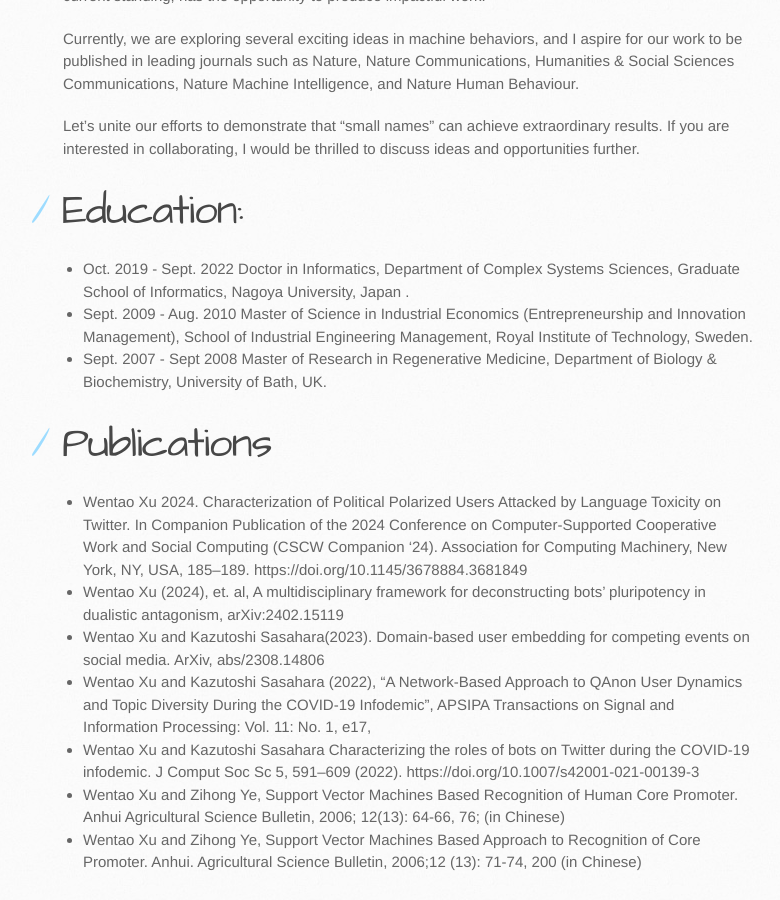
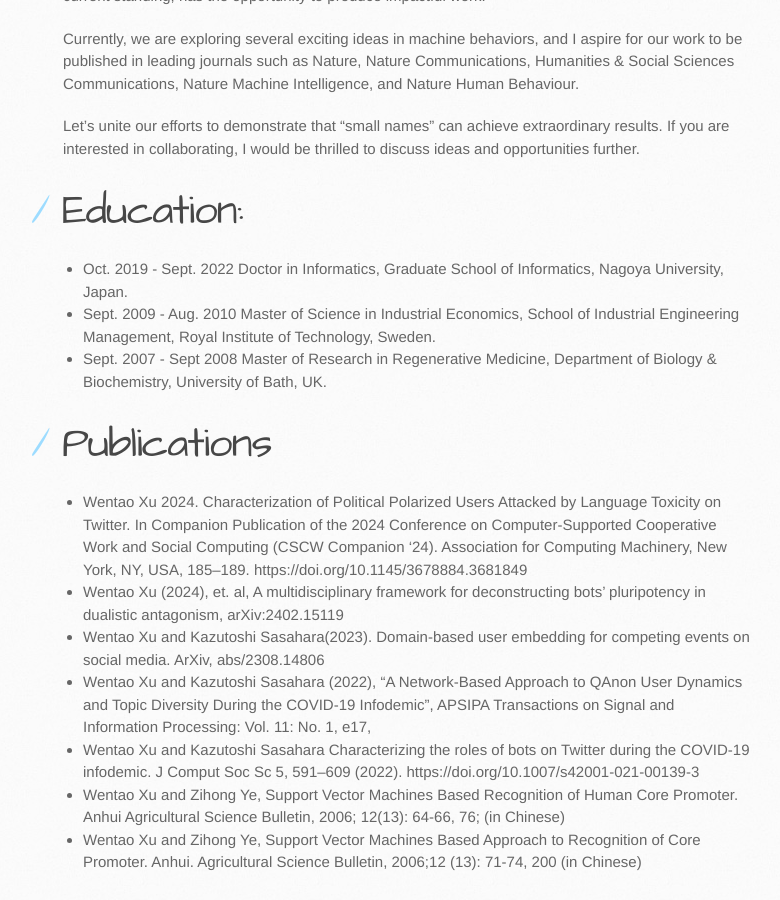
Before and after one commit to myrainbowandsky/myrainbowandsky.github.io, a Jekyll site: the page built from index.md, in a window 1280 px wide and 900 px high, scrolled down 2217 px. Shown: the whole window, without its empty margins (107-887 px from the left). Built offline with Jekyll 4.4.1, drawn with Linux system fonts in a browser that asks for light colours; the repository's description, which GitHub fills in, is left out.

Commit message:
Update index.md

```diff
--- a/index.md
+++ b/index.md
@@ -63,8 +63,8 @@
 
 
 # Education:
-* Oct. 2019 - Sept. 2022     Doctor in Informatics, Department of Complex Systems Sciences, Graduate School of Informatics, Nagoya University, Japan .
-* Sept. 2009 - Aug. 2010     Master of Science in Industrial Economics (Entrepreneurship and Innovation Management), School of Industrial Engineering Management, Royal Institute of Technology, Sweden.
+* Oct. 2019 - Sept. 2022     Doctor in Informatics, Graduate School of Informatics, Nagoya University, Japan.
+* Sept. 2009 - Aug. 2010     Master of Science in Industrial Economics, School of Industrial Engineering Management, Royal Institute of Technology, Sweden.
 * Sept. 2007 - Sept 2008     Master of Research in Regenerative Medicine, Department of Biology & Biochemistry, University of Bath, UK.
 
 # Publications
```
